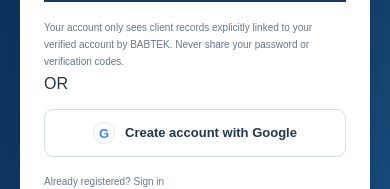
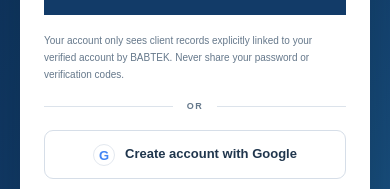
Before and after one commit to babtekcorenigerialimited-cpu/babtek-core-website, a Next.js app: page /client/register in a window 390 px wide. Shown: the part 764-953 px from the top of the page. Built offline with nearby package versions, Linux system fonts and the light colour scheme; no server answers; the database is empty.

Commit message:
Style mobile portal links and authentication divider

```diff
--- a/app/globals.css
+++ b/app/globals.css
@@ -1118,3 +1118,6 @@ a{color:inherit;text-decoration:none}
 .notification-empty h3{color:var(--blue);font-size:18px;margin:15px 0 5px}
 .notification-empty p{max-width:440px;margin:0 auto;color:var(--muted);font-size:12px}
 @media(max-width:650px){.notification-overview{grid-template-columns:1fr}.notification-item{grid-template-columns:34px minmax(0,1fr) 7px;gap:10px;padding:16px 0}.notification-icon{width:34px;height:34px;font-size:15px}.notification-meta{align-items:flex-start;flex-direction:column;gap:3px}.notification-copy h3{font-size:14px}.notification-actions{gap:10px}}
+
+.auth-divider{display:flex;align-items:center;gap:14px;margin:16px 0;color:var(--muted);font-size:9px;font-weight:800;letter-spacing:1.6px}.auth-divider:before,.auth-divider:after{content:"";height:1px;background:var(--line);flex:1}
+@media(max-width:650px){.header-inner{gap:9px;flex-wrap:wrap;padding-top:8px;padding-bottom:8px;height:auto;min-height:72px}.site-header{height:auto;min-height:72px}.mobile-contact{font-size:10px;white-space:nowrap}.mobile-contact:first-of-type{display:none}}
```
